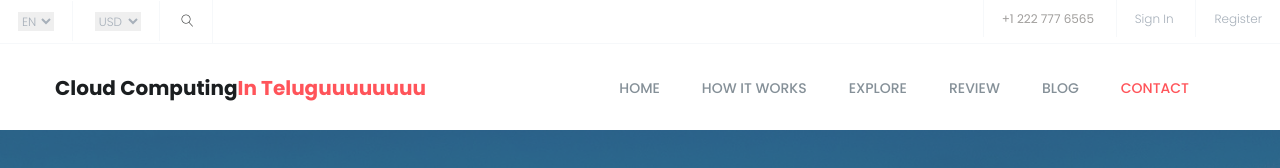
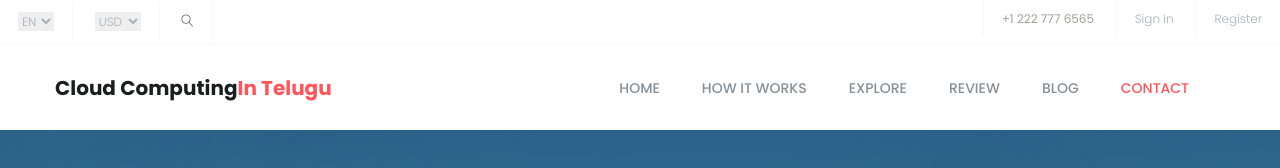
Before and after one commit to cloudcomputingintelugu/ccitwebsite, a plain HTML site: page index.html in a window 1280 px wide. Shown: the top 168 px of the page. Drawn offline with nearby package versions, Linux system fonts and the light colour scheme.

Commit message:
Update index.html

```diff
--- a/index.html
+++ b/index.html
@@ -119,7 +119,7 @@
 			                <button type="button" class="navbar-toggle" data-toggle="collapse" data-target="#navbar-menu">
 			                    <i class="fa fa-bars"></i>
 			                </button>
-			                <a class="navbar-brand" href="index.html">Cloud Computing<span> In Teluguuuuuuuu</span></a>
+			                <a class="navbar-brand" href="index.html">Cloud Computing<span> In Telugu</span></a>
 
 			            </div><!--/.navbar-header-->
 			            <!-- End Header Navigation -->
```
